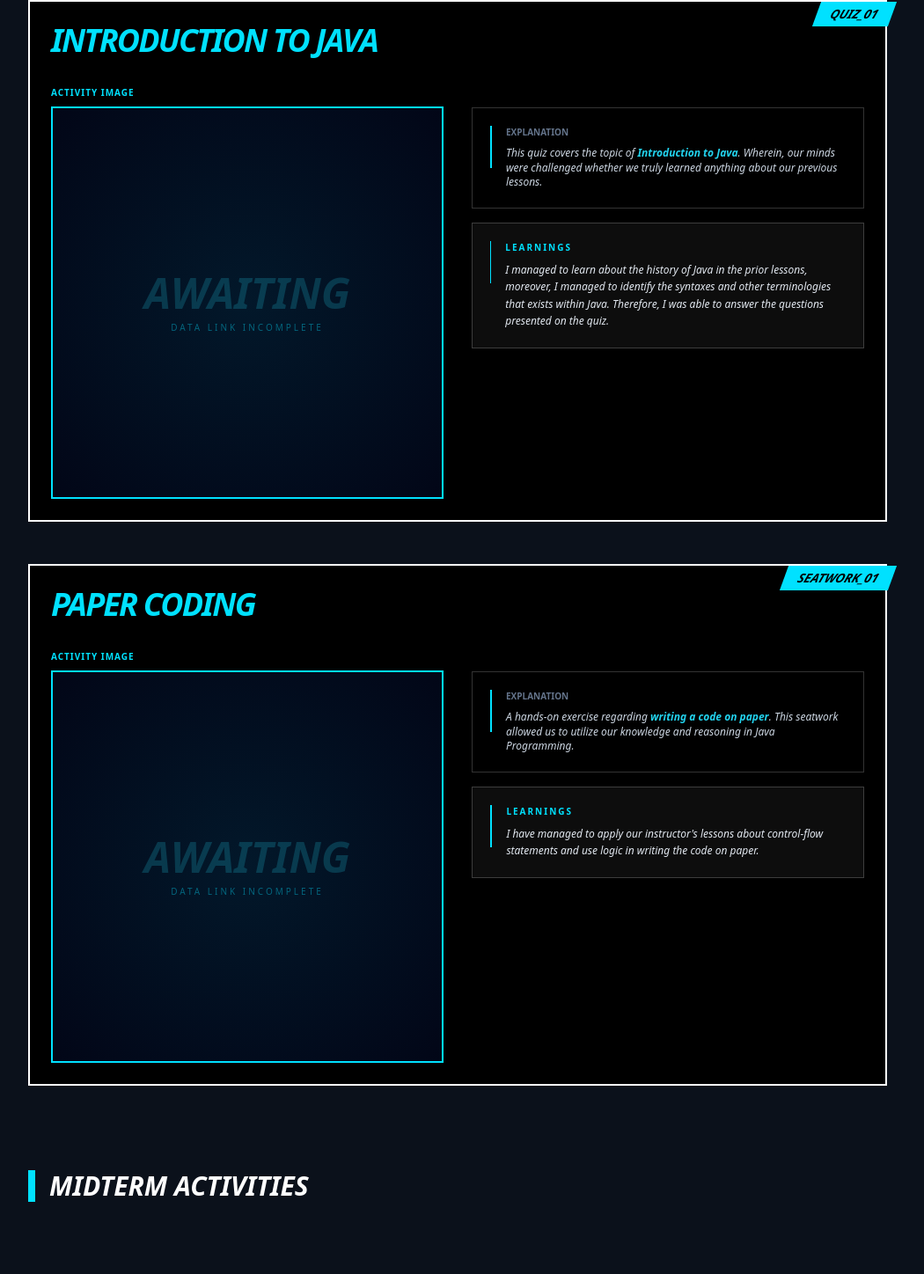
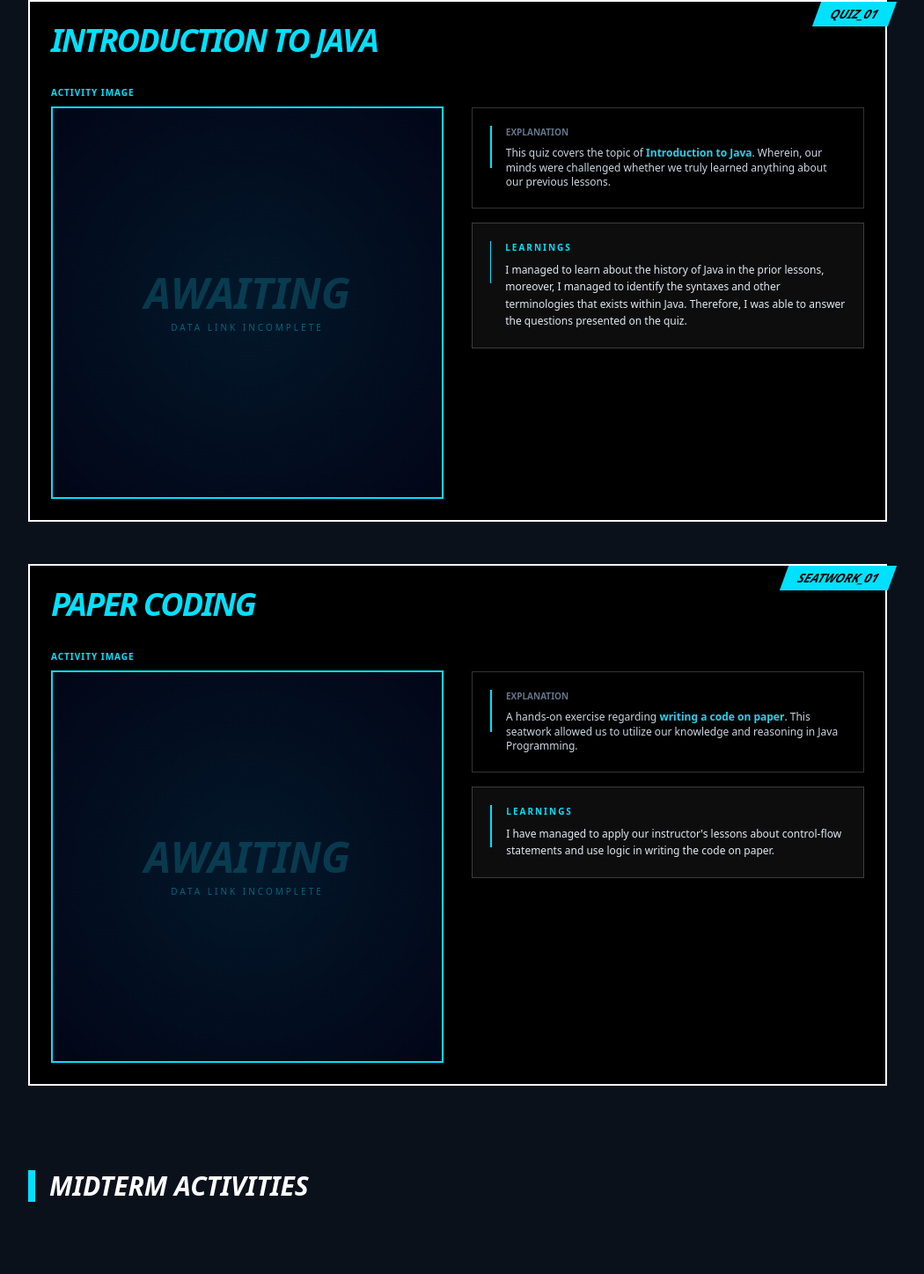
Before and after one commit to RatsRatata/OOPPortfolio, a Flask app: page /midterm in a window 1280 px wide. Shown: the part 284-1732 px from the top of the page at 88% size, without its empty margins (120-1170 px from the left). Run offline with Flask 3, Linux system fonts and the light colour scheme; some libraries are stand-ins or nearby versions.

Commit message:
Adjusted Fonts

```diff
--- a/templates/midterm.html
+++ b/templates/midterm.html
@@ -37,7 +37,7 @@
                         <div class="w-1 h-12 p3-bg-blue"></div>
                         <div>
                             <h4 class="text-[10px] font-black uppercase text-slate-500 mb-2">Explanation</h4>
-                            <p class="text-xs text-slate-300 italic leading-snug">
+                            <p class="text-xs text-slate-300 font-sans leading-snug">
                                 This quiz covers the topic of <span class="text-cyan-400 font-bold">Introduction to Java</span>. Wherein, our minds were challenged whether we truly learned anything about our previous lessons.
                             </p>
                         </div>
@@ -49,7 +49,7 @@
                         <div class="w-1 h-12 p3-bg-blue"></div>
                         <div>
                             <h4 class="text-[10px] font-black uppercase p3-blue mb-2 tracking-[0.2em]">Learnings</h4>
-                            <p class="text-xs text-slate-200 italic leading-relaxed">
+                            <p class="text-xs text-slate-200 font-sans leading-relaxed">
                                 I managed to learn about the history of Java in the prior lessons, moreover, I managed to identify the syntaxes and other terminologies that exists within Java. Therefore, I was able to answer the questions presented on the quiz.
                             </p>
                         </div>
@@ -82,7 +82,7 @@
                         <div class="w-1 h-12 p3-bg-blue"></div>
                         <div>
                             <h4 class="text-[10px] font-black uppercase text-slate-500 mb-2">Explanation</h4>
-                            <p class="text-xs text-slate-300 italic leading-snug">
+                            <p class="text-xs text-slate-300 font-sans leading-snug">
                                 A hands-on exercise regarding <span class="text-cyan-400 font-bold">writing a code on paper</span>. This seatwork allowed us to utilize our knowledge and reasoning in Java Programming.
                             </p>
                         </div>
@@ -94,7 +94,7 @@
                         <div class="w-1 h-12 p3-bg-blue"></div>
                         <div>
                             <h4 class="text-[10px] font-black uppercase p3-blue mb-2 tracking-[0.2em]">Learnings</h4>
-                            <p class="text-xs text-slate-200 italic leading-relaxed">
+                            <p class="text-xs text-slate-200 font-sans leading-relaxed">
                                 I have managed to apply our instructor's lessons about control-flow statements and use logic in writing the code on paper.
                             </p>
                         </div>
@@ -114,7 +114,8 @@
 
         <h3 class="text-4xl font-black p3-blue italic uppercase tracking-tighter mb-8">Variables</h3>
 
-        <div class="grid lg:grid-cols-2 gap-10">
+        <div class="grid grid-cols-1 lg:grid-cols-2 gap-8">
+
             <div class="space-y-2">
                 <h4 class="text-[10px] font-black uppercase p3-blue tracking-widest">Activity Image</h4>
                 <div class="bg-slate-950 border-2 p3-border overflow-hidden p-4">
@@ -122,30 +123,41 @@
                 </div>
             </div>
 
-            <div class="flex flex-col justify-between">
-                <div class="space-y-6">
+            <div class="flex flex-col gap-4 justify-start pt-6">
+
+                <div class="border border-white/20 p-5">
+                    <div class="flex gap-4">
+                        <div class="w-1 h-12 p3-bg-blue"></div>
                         <div>
                             <h4 class="text-[10px] font-black uppercase text-slate-500 mb-2 tracking-[0.2em]">Explanation</h4>
-                        <p class="text-sm text-slate-300 leading-relaxed italic">
+                            <p class="text-xs text-slate-300 font-sans leading-snug">
                                 In this activity, we were tasked to identify the data type, variable type, and where the variable is stored.
                                 Moreover, we are tasked to identify the memory impact of the given variables. Lastly, we had to know the output of the given code.
                             </p>
                         </div>
-                    <div class="bg-white/5 p-5 border-l-2 p3-border">
+                    </div>
+                </div>
+
+                <div class="border border-white/20 p-5 bg-white/5 flex flex-col justify-between min-h-[140px]">
+                    <div class="flex gap-4">
+                        <div class="w-1 h-12 p3-bg-blue"></div>
+                        <div>
                             <h4 class="text-[10px] font-black uppercase p3-blue mb-2 tracking-[0.2em]">Learnings</h4>
-                        <p class="text-xs text-slate-400 italic leading-relaxed">
+                            <p class="text-xs text-slate-200 font-sans leading-relaxed">
                                 I have learned the different data types of variables and where they are stored in. Additionally, I learned about the primitive and non-primitive
                                 (References) type variables. My mind has also been sharpened from identifying the output of the given code.
                             </p>
                         </div>
                     </div>
 
-                <div class="mt-8 flex justify-end">
+                    <div class="mt-4 flex justify-end">
                         <a href="{{ url_for('static', filename='docs/BSIT2-4_Añosa_Rain_CodeAnalysisActivity#1.pdf') }}"
                            class="bg-white text-black text-[9px] font-black px-2 py-1 skew-x-[-10deg] hover:bg-p3-blue transition-colors flex items-center gap-2">
                             <span class="inline-block skew-x-[10deg]">View Document (PDF)</span>
                         </a>
                     </div>
+                </div>
+
             </div>
         </div>
     </div>
@@ -214,7 +226,7 @@
                     <div class="flex gap-4">
                         <div class="w-1 h-12 p3-bg-blue"></div> <div>
                             <h4 class="text-[10px] font-black uppercase text-slate-500 mb-2">Explanation</h4>
-                            <p class="text-xs text-slate-300 italic leading-snug">
+                            <p class="text-xs text-slate-300 font-sans leading-snug">
                                 This activity allowed us to understand what the various operators in Java does and it taught us how to apply these in different cases.
                             </p>
                         </div>
@@ -225,7 +237,7 @@
                     <div class="flex gap-4">
                         <div class="w-1 h-12 p3-bg-blue"></div> <div>
                             <h4 class="text-[10px] font-black uppercase p3-blue mb-2 tracking-[0.2em]">Learnings</h4>
-                            <p class="text-xs text-slate-200 italic leading-relaxed">
+                            <p class="text-xs text-slate-200 font-sans leading-relaxed">
                                 I have learned what the different functions of the operators do in Java and how to apply them in a program.
                                 This activity also helped me with learning logic in order to accomplish tasks (e.g. finding even numbers).
                             </p>
@@ -298,7 +310,7 @@
                     <div class="flex gap-4">
                         <div class="w-1 h-12 p3-bg-blue"></div> <div>
                             <h4 class="text-[10px] font-black uppercase text-slate-500 mb-2">Explanation</h4>
-                            <p class="text-xs text-slate-300 italic leading-snug">
+                            <p class="text-xs text-slate-300 font-sans leading-snug">
                                 We were tasked to create an ATM Withdrawal program with conditional statements, switch statements, and loops. Moreover, user input was necessary so we imported from the java.util module.
                             </p>
                         </div>
@@ -309,7 +321,7 @@
                     <div class="flex gap-4">
                         <div class="w-1 h-12 p3-bg-blue"></div> <div>
                             <h4 class="text-[10px] font-black uppercase p3-blue mb-2 tracking-[0.2em]">Learnings</h4>
-                            <p class="text-xs text-slate-200 italic leading-relaxed">
+                            <p class="text-xs text-slate-200 font-sans leading-relaxed">
                                 This activity taught me how to accept user inputs and use various control flow statements to manage my program effectively.
                             </p>
                         </div>
@@ -373,7 +385,7 @@
                     <div class="flex gap-4">
                         <div class="w-1 h-12 p3-bg-blue"></div> <div>
                             <h4 class="text-[10px] font-black uppercase text-slate-500 mb-2">Explanation</h4>
-                            <p class="text-xs text-slate-300 italic leading-snug">
+                            <p class="text-xs text-slate-300 font-sans leading-snug">
                                 This program requires user inputs to pay for their tuition and apply discounts if they have a scholarship. Error handling and validations
                                 were implemented to avoid complications with the discounts and payment.
                             </p>
@@ -385,7 +397,7 @@
                     <div class="flex gap-4">
                         <div class="w-1 h-12 p3-bg-blue"></div> <div>
                             <h4 class="text-[10px] font-black uppercase p3-blue mb-2 tracking-[0.2em]">Learnings</h4>
-                            <p class="text-xs text-slate-200 italic leading-relaxed">
+                            <p class="text-xs text-slate-200 font-sans leading-relaxed">
                                 The activity given to us allowed me to think thoroughly about the program logic in order to properly implement the error handling and validations
                                 that are necessary in the activity.
                             </p>
@@ -449,7 +461,7 @@
                     <div class="flex gap-4">
                         <div class="w-1 h-12 p3-bg-blue"></div> <div>
                             <h4 class="text-[10px] font-black uppercase text-slate-500 mb-2">Explanation</h4>
-                            <p class="text-xs text-slate-300 italic leading-snug">
+                            <p class="text-xs text-slate-300 font-sans leading-snug">
                                 In this activity, we were tasked to create a program that tracks personal expenses. We implemented specific validation logic to ensure user spending does not exceed their predefined budget.
                             </p>
                         </div>
@@ -460,7 +472,7 @@
                     <div class="flex gap-4">
                         <div class="w-1 h-12 p3-bg-blue"></div> <div>
                             <h4 class="text-[10px] font-black uppercase p3-blue mb-2 tracking-[0.2em]">Learnings</h4>
-                            <p class="text-xs text-slate-200 italic leading-relaxed">
+                            <p class="text-xs text-slate-200 font-sans leading-relaxed">
                                 This further improved my reasoning and logic capabilities through implementing program validations. Calculating the remaining budget sharpened my overall understanding of data manipulation.
                             </p>
                         </div>
@@ -478,14 +490,14 @@
 
 <!-- EXAM SECTION -->
         <section class="space-y-8">
-            <h2 class="text-3xl font-black italic border-l-8 p3-border pl-4 uppercase">Midterm Exam</h2>
+            <h2 class="text-3xl font-black font-sans border-l-8 p3-border pl-4 uppercase">Midterm Exam</h2>
             <div class="bg-white p3-bg-blue text-black p-8 skew-x-[-2deg]">
                 <div class="skew-x-[2deg]">
-                    <h3 class="text-2xl font-black uppercase italic mb-4">Submission & Reflection</h3>
+                    <h3 class="text-2xl font-black uppercase font-sans mb-4">Submission & Reflection</h3>
                     <div class="grid md:grid-cols-2 gap-8">
                         <div>
                             <p class="font-bold text-sm mb-4">Exam Reflection:</p>
-                            <p class="text-xs leading-relaxed italic">The exams allowed me to utilize everything I have learned so far in Object Oriented Programming. It was tough but I managed to apply logic and reasoning in answerin the questions.</p>
+                            <p class="text-xs leading-relaxed font-sans">The exams allowed me to utilize everything I have learned so far in Object Oriented Programming. It was tough but I managed to apply logic and reasoning in answering the questions.</p>
                         </div>
                         <div class="flex items-center justify-end">
                             <a href="#" class="bg-black text-white px-8 py-3 font-black uppercase text-xs tracking-widest hover:bg-slate-800 transition-all">View Exam Code</a>
```
Lines whose indentation alone changed are shown as unchanged.
